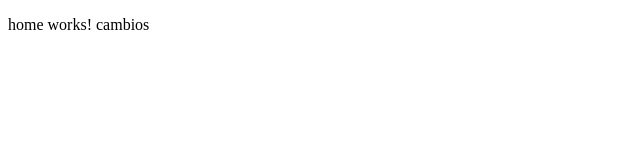
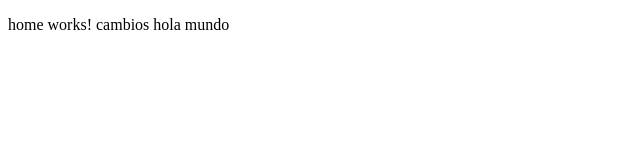
Before and after one commit to byronnp/cargaautomatica, an Angular app: page /home in a window 1280 px wide. Shown: the top 160 px of the page, without its empty margins (0-640 px from the left). Built offline with nearby package versions, Linux system fonts and the light colour scheme.

Commit message:
carga de pruebas

```diff
--- a/src/app/home/home.component.html
+++ b/src/app/home/home.component.html
@@ -1,2 +1,2 @@
-<p>home works! cambios
+<p>home works! cambios hola mundo
 </p>
```
